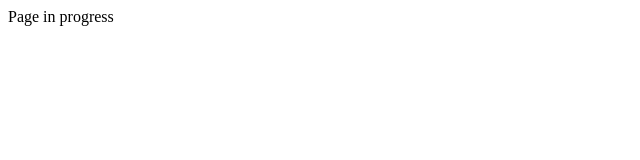
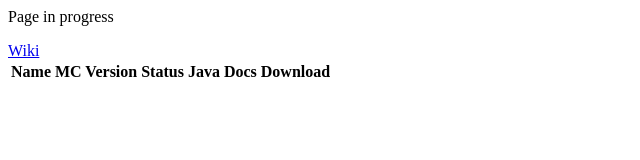
Before and after one commit to Absorb-Minecraft/Legacy-Absorb-server, a plain HTML site: page index.html in a window 1280 px wide. Shown: the whole page, without its empty margins (0-640 px from the left). Drawn offline with Linux system fonts and the light colour scheme.

Commit message:
Update index.html

```diff
--- a/index.html
+++ b/index.html
@@ -2,7 +2,24 @@
 <head>
 <title>Absorb</title>
 </head>
-<body>
-Page in progress
+<body background-color="gray">
+<p colour="white">Page in progress</p>
+
+<div>
+<span><a href="https://github.com/Absorb-Minecraft/Absorb-server/wiki">Wiki<a><span>
+</div>
+
+
+<div>
+<table>
+<tr>
+<th>Name</th>
+<th>MC Version</th>
+<th>Status</th>
+<th>Java Docs</th>
+<th>Download</th>
+</tr>
+</table>
+</div>
 </body>
 </html>
```
